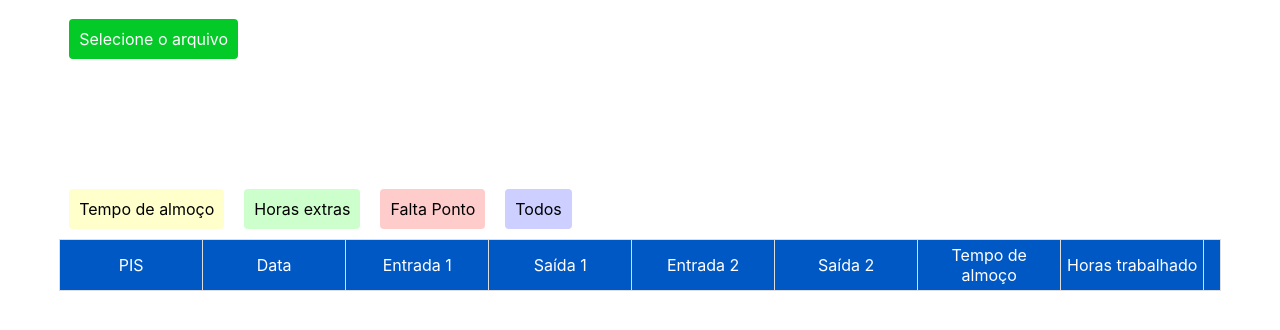
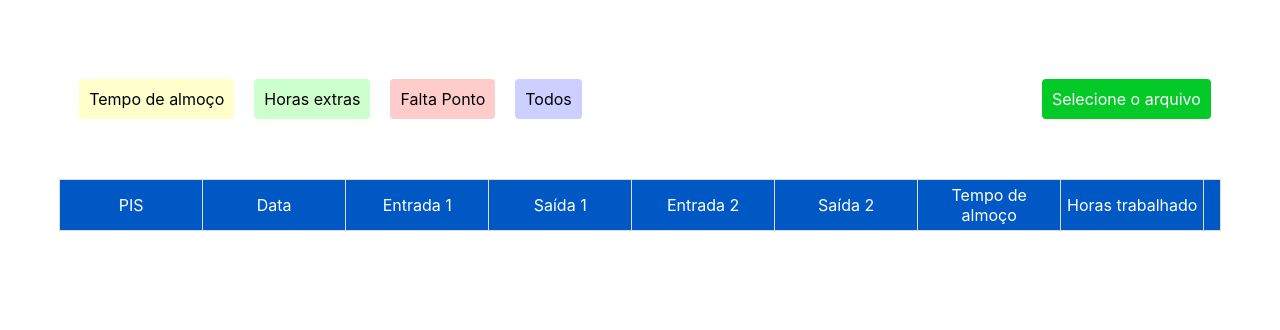
Before and after one commit to Rubens1/recurso, a React (Create React App) app: page / in a window 1280 px wide. Shown: the top 330 px of the page. Built offline with nearby package versions, Linux system fonts and the light colour scheme.

Commit message:
Css dos botões do projeto

```diff
--- a/src/App.jsx
+++ b/src/App.jsx
@@ -158,16 +158,7 @@
     <div className="painel">
       <div className="container">
         <div className="top">
-          <label htmlFor="arquivo" className="arquivo">
-            Selecione o arquivo
-            <input
-              id="arquivo"
-              type="file"
-              accept=".txt"
-              onChange={(e) => handleFileChosen(e.target.files[0])}
-            />
-          </label>
-        </div>
+          <div className="info-buttom">
             <div className="filter">
             <div
                 className={`almoco ${filter === 'almoco' ? 'selected' : ''}`}
@@ -192,6 +183,18 @@
                 onClick={() => handleFilterChange('')}
               >
                 Todos
+              </div>
+            </div>
+
+            <label htmlFor="arquivo" className="arquivo">
+                Selecione o arquivo
+                <input
+                  id="arquivo"
+                  type="file"
+                  accept=".txt"
+                  onChange={(e) => handleFileChosen(e.target.files[0])}
+                />
+              </label>
           </div>
         </div>
         <table className="tabela">
--- a/src/style/arquivo.css
+++ b/src/style/arquivo.css
@@ -4,6 +4,7 @@
     color:#fff;
     padding: 10px;
     border-radius: .25rem;
+    height: 40px;
 }
 .arquivo input{
     display: none;
--- a/src/style/index.css
+++ b/src/style/index.css
@@ -47,6 +47,17 @@
 .top {
   padding: 10px;
   height: 20vh;
+  display: flex;
+
+
+}
+
+.info-buttom{
+  display: flex;
+  flex-direction: row;
+  justify-content: space-between;
+  align-items: center;
+  width: 100%;
 }
 
 .tabela {
@@ -128,7 +139,7 @@
 
 .filter{
   display: flex;
-
+  height: 60px;
 }
 
 .filter div{
```
Lines whose indentation alone changed are shown as unchanged.
